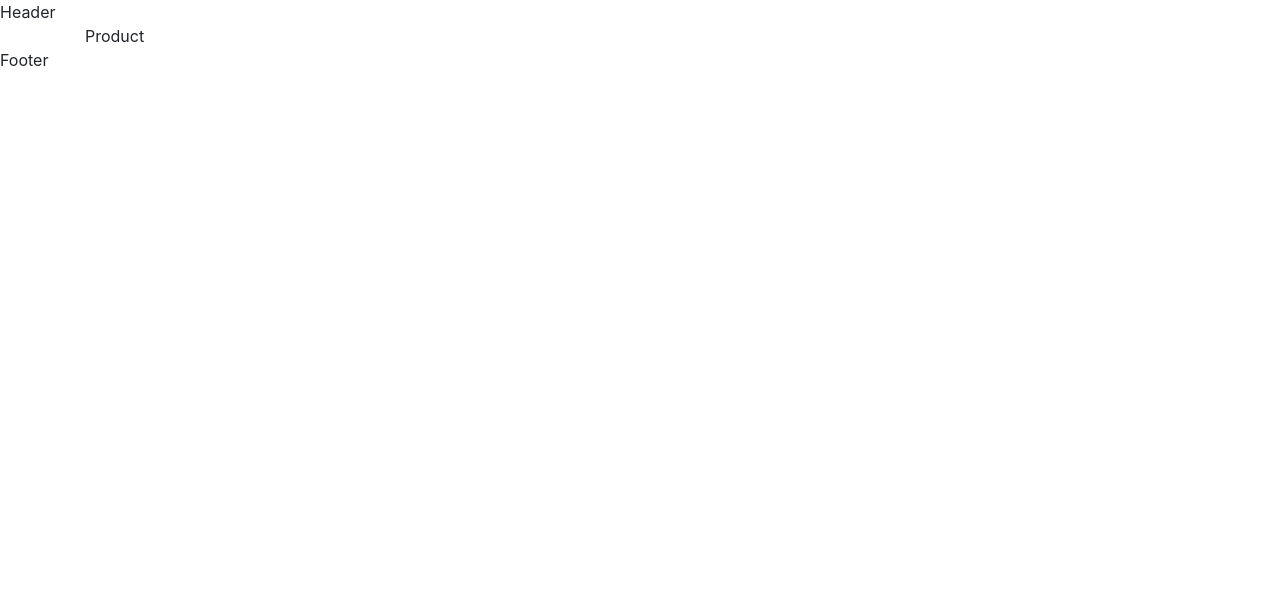
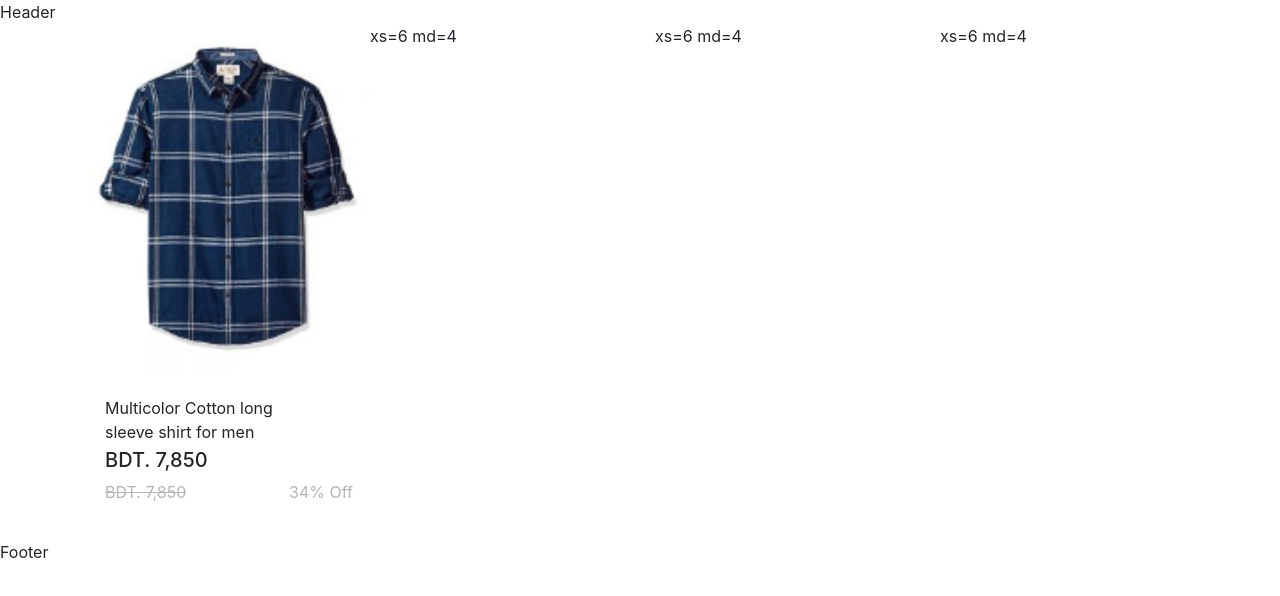
Before and after one commit to tasfique-alam/react-ecommerce, a React (Create React App) app: page /product in a window 1280 px wide. Shown: the top 596 px of the page. Built offline with nearby package versions, Linux system fonts and the light colour scheme.

Commit message:
product done

```diff
--- /dev/null
+++ b/src/assets/scss/components/_product.scss
@@ -0,0 +1,38 @@
+.product-area {
+  .card-container {
+    transition: all 0.5s ease;
+    -webkit-transition: all 0.5s ease;
+    -moz-transition: all 0.5s ease;
+    -ms-transition: all 0.5s ease;
+    -o-transition: all 0.5s ease;
+    &:hover {
+        box-shadow: 0 55px 50px -17px rgba(0,0,0,.22)
+    }
+    .image-container {
+      transform: scale(1);
+      transition: all 0.5s ease;
+      -webkit-transform: scale(1);
+      -moz-transform: scale(1);
+      -ms-transform: scale(1);
+      -o-transform: scale(1);
+      -webkit-transition: all 0.5s ease;
+      -moz-transition: all 0.5s ease;
+      -ms-transition: all 0.5s ease;
+      -o-transition: all 0.5s ease;
+      &:hover {
+        overflow: hidden;
+        transform: scale(1.1);
+        -webkit-transform: scale(1.1);
+        -moz-transform: scale(1.1);
+        -ms-transform: scale(1.1);
+        -o-transform: scale(1.1);
+      }
+    }
+  }
+  //   .card-content {
+  //     overflow: hidden;
+  //   }
+  .product-price {
+    color: $text-color;
+  }
+}
--- a/src/assets/scss/partial/_variables.scss
+++ b/src/assets/scss/partial/_variables.scss
@@ -1,2 +1,2 @@
-
+$text-color : #B5B5B5;
 //    Font Family
--- a/src/assets/scss/style.scss
+++ b/src/assets/scss/style.scss
@@ -17,3 +17,4 @@
 @import "components/pagination";
 @import "components/button";
 @import "components/carousel";
+@import "components/product";
--- a/src/pages/AllProduct/index.js
+++ b/src/pages/AllProduct/index.js
@@ -1,11 +1,43 @@
-import React from 'react'
+import React from "react";
+import { Row, Col, Card } from "react-bootstrap";
 
- const Product = () => {
-    return (
-        <div>
-            Product
-        </div>
-    )
-}
+const Product = () => {
+  return (
+    <div className="product-area">
+      <Row>
+        <Col xs={6} md={3}>
+          <Card className="border-0 card-container" style={{ width: "18rem" }}>
+            <Card.Img
+              className="image-container"
+              variant="top"
+              src="images/8e-300x300.png"
+            />
+            <Card.Body className="card-content">
+              <Card.Text className="w-75 mb-1">
+                Multicolor Cotton long sleeve shirt for men
+              </Card.Text>
+              <h5>BDT. 7,850</h5>
+              <div className="d-flex justify-content-between">
+                <p className="product-price">
+                  <del>BDT. 7,850</del>
+                </p>
+                <p className="product-price">34% Off</p>
+              </div>
+            </Card.Body>
+          </Card>
+        </Col>
+        <Col xs={6} md={3}>
+          xs=6 md=4
+        </Col>
+        <Col xs={6} md={3}>
+          xs=6 md=4
+        </Col>
+        <Col xs={6} md={3}>
+          xs=6 md=4
+        </Col>
+      </Row>
+    </div>
+  );
+};
 
-export default Product
+export default Product;
```
